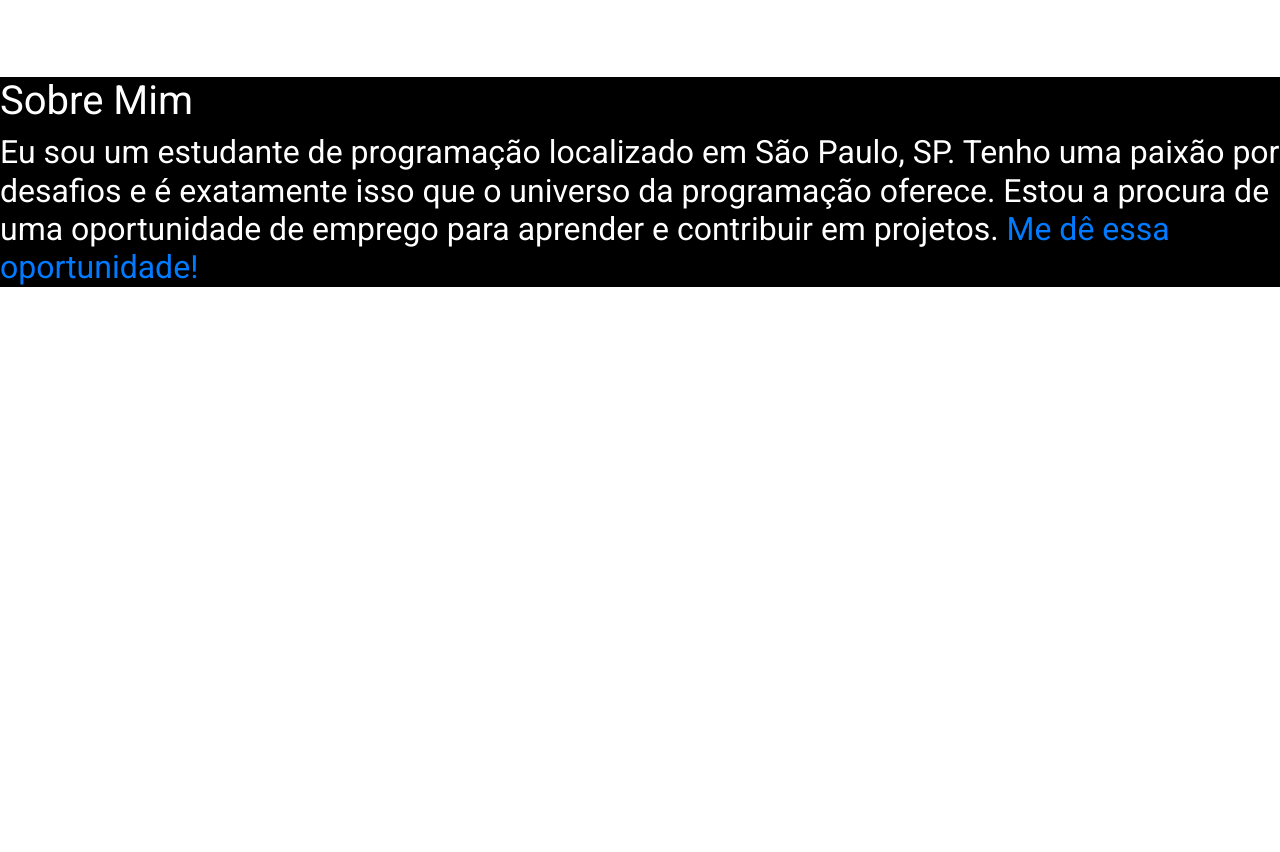
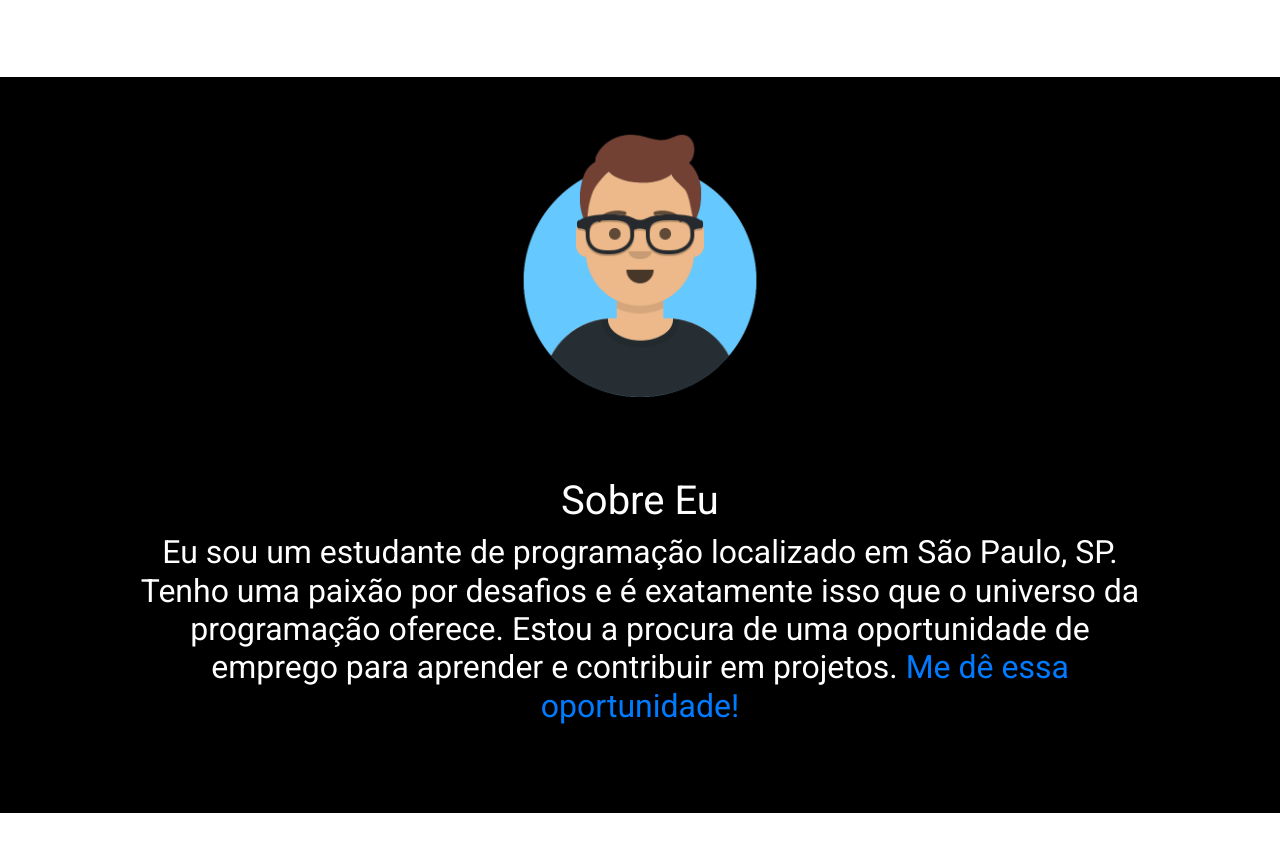
Before and after one commit to hnl09/my-portfolio, a plain HTML site: page public/index.html in a window 1280 px wide. Shown: the part 1572-2424 px from the top of the page. Before the commit the page ends 1867 px from the top, so only its background shows below. Drawn offline with nearby package versions, Linux system fonts and the light colour scheme.

Commit message:
add img responsiveness

```diff
--- a/public/index.html
+++ b/public/index.html
@@ -22,16 +22,13 @@
   <section id="title">
     <!-- Nav Bar ADD fixed-top later -->
     <nav class="navbar navbar-expand-lg navbar-dark p-md-3">
-      <a class="navbar-brand icone-navbar text-white">HNL</a>
+      <a class="navbar-brand icone-navbar text-white nav-link" href="#title">HNL</a>
       <button class="navbar-toggler" type="button" data-toggle="collapse" data-target="#navbarNavDropdown"
         aria-controls="navbarNavDropdown" aria-expanded="false" aria-label="Alterna navegação">
         <span class="navbar-toggler-icon"></span>
       </button>
       <div class="collapse navbar-collapse " id="navbarNavDropdown">
         <ul class="navbar-nav mx-auto">
-          <li class="nav-item active">
-            <a class="nav-link" href="#">Home</a>
-          </li>
           <li class="nav-item active">
             <a class="nav-link" href="#">Sobre</a>
           </li>
@@ -107,11 +104,20 @@
   <!-- About Section -->
   <section id="about">
     <div class="container-fluid text-white">
-      <h1>Sobre Mim</h1>
-      <h2>Eu sou um estudante de programação localizado em São Paulo, SP.
-        Tenho uma paixão por desafios e é exatamente isso que o universo da programação oferece. Estou a procura de uma
-        oportunidade de emprego para aprender e contribuir em projetos. <a href="#title">Me dê essa oportunidade!</a>
+      <div class="row">
+        <div class="aboutBox col-lg-12 img-box">
+          <img src="./img/avatar.png" alt="henrique-avatar" class="henriqueAvatar">
+        </div>
+        <div class="aboutBox col-lg-12">
+          <h1 class="aboutTitle">Sobre Eu</h1>
+          <h2 class="aboutText">Eu sou um estudante de programação localizado em São Paulo, SP.
+            Tenho uma paixão por desafios e é exatamente isso que o universo da programação oferece. Estou a procura de
+            uma
+            oportunidade de emprego para aprender e contribuir em projetos. <a href="#contact">Me dê essa
+              oportunidade!</a>
           </h2>
+        </div>
+      </div>
     </div>
   </section>
 
--- a/public/styles.css
+++ b/public/styles.css
@@ -76,3 +76,39 @@ body {
 .highlight-text {
  color: rgb(52, 89, 255);
 }
+
+.aboutBox {
+    text-align: center;
+}
+
+.aboutTitle {
+    padding-top: 5rem;
+}
+
+.aboutText {
+    padding-bottom: 5rem;
+}
+
+.henriqueAvatar {
+    margin-top: 3rem;
+    display: inline;
+    width: 15%;
+}
+
+@media (max-width: 480px) {
+    .henriqueAvatar {
+        width: 150%;
+    }
+}
+
+@media (min-width: 480px) and (max-width: 768px) {
+    .henriqueAvatar {
+        width: 50%;
+    }
+}
+
+@media (min-width: 768px) and (max-width: 1440px) {
+    .henriqueAvatar {
+        width: 25%;
+    }
+}
```
Also changed, not shown: public/img/avatar.png (added). Lines whose indentation alone changed are shown as unchanged.
